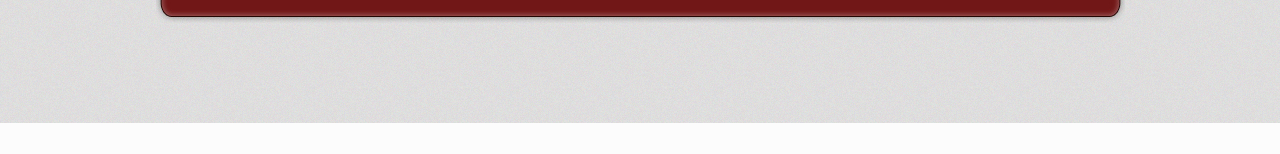
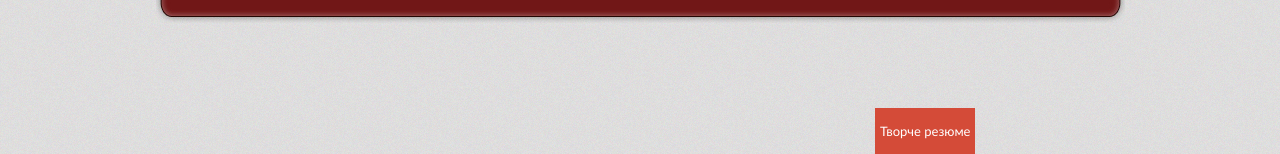
Before and after one commit to VasyaChopovenko/python-for-web, a Django app: page / in a window 1280 px wide. Shown: the part 1015-1169 px from the top of the page. Before the commit the page ends 1138 px from the top, so only its background shows below. Run offline with Django 3.2, Linux system fonts and the light colour scheme.

Commit message:
Add button

```diff
--- /dev/null
+++ b/taskmanager/main/static/css/button.css
@@ -0,0 +1,17 @@
+a.btn {
+    color: #fff;
+    text-decoration: none;
+    user-select: none;
+    background: rgb(212, 75, 56);
+    padding: 15px 5px;
+    outline: none;
+    margin-left: 875px;
+}
+
+a.btn:hover {
+    background: rgb(232, 95, 76);
+}
+
+a.btn:active {
+    background: rgb(152, 15, 0);
+}
--- a/taskmanager/main/static/css/red.css
+++ b/taskmanager/main/static/css/red.css
@@ -175,7 +175,7 @@ h1 span {
 	font-size:21px;
 	display:block;
 	color:#803a3a;
-	margin-top: 10px;
+	margin-top: 30px;
 }
 
 h2 {
--- a/taskmanager/main/templates/main/resume-en.html
+++ b/taskmanager/main/templates/main/resume-en.html
@@ -126,6 +126,7 @@
                 </ul>
             </div>
             <p class="press"><a href="resume-ua"  style="color:#ffffff; ">UA-version</a></p>
+            <p class="press"><a href="{% url 'resume'%}"  style="color:#ffffff; ">Simple resume</a></p>
         </div>
     </div>
     <div class="resume_right">
--- a/taskmanager/main/templates/main/resume-ua.html
+++ b/taskmanager/main/templates/main/resume-ua.html
@@ -126,6 +126,7 @@
                 </ul>
             </div>
             <p class="press"><a href="resume-en" style="color:#ffffff;">Англійська версія</a></p>
+             <p class="press"><a href="{% url 'resume'%}"  style="color:#ffffff; ">Стандартне резюме</a></p>
         </div>
     </div>
     <div class="resume_right">
--- a/taskmanager/main/templates/main/resume.html
+++ b/taskmanager/main/templates/main/resume.html
@@ -9,6 +9,7 @@
 <link type="text/css" rel="stylesheet" href="{% static 'css/print.css' %}" media="print"/>
 <link href="{% static 'css/ie7.css'%}" rel="stylesheet" type="text/css" />
 <link href="{% static 'css/ie6.css'%}" rel="stylesheet" type="text/css" />
+<link href="{% static 'css/button.css'%}" rel="stylesheet"/>
 </head>
 <body>
 <div id="wrapper">
@@ -76,5 +77,6 @@
   </div>
   <div class="wrapper-bottom"></div>
 </div>
+   <a href="{% url 'resume-ua'%}" class="btn">Творче резюме</a>
 </body>
 </html>
--- a/taskmanager/main/urls.py
+++ b/taskmanager/main/urls.py
@@ -2,7 +2,7 @@ from django.urls import path
 from . import views
 
 urlpatterns = [
-    path('', views.resume, name='resume-en'),
+    path('', views.resume, name='resume'),
     path('resume-en', views.resume_en, name='resume-en'),
     path('resume-ua', views.resume_ua, name='resume-ua'),
 ]
```
